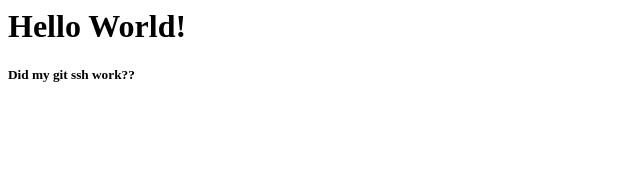
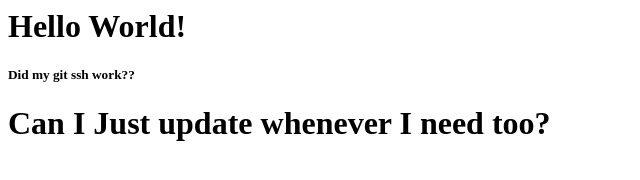
Before and after one commit to zbeitz/demo-repo, a plain HTML site: page index.html in a window 1280 px wide. Shown: the whole page, without its empty margins (0-640 px from the left). Drawn offline with Linux system fonts and the light colour scheme.

Commit message:
Added a question

```diff
--- a/index.html
+++ b/index.html
@@ -1,3 +1,5 @@
 <h1>Hello World!</h1>
 
 <h5>Did my git ssh work??</h5>
+
+<h1>Can I Just update whenever I need too?</h1>
```
